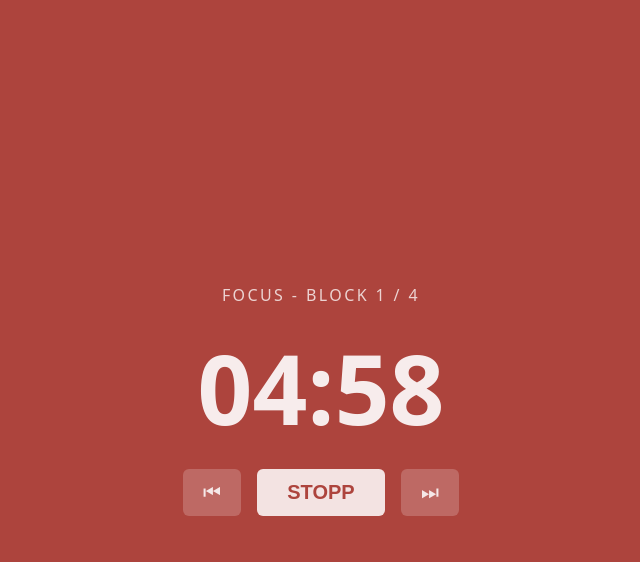
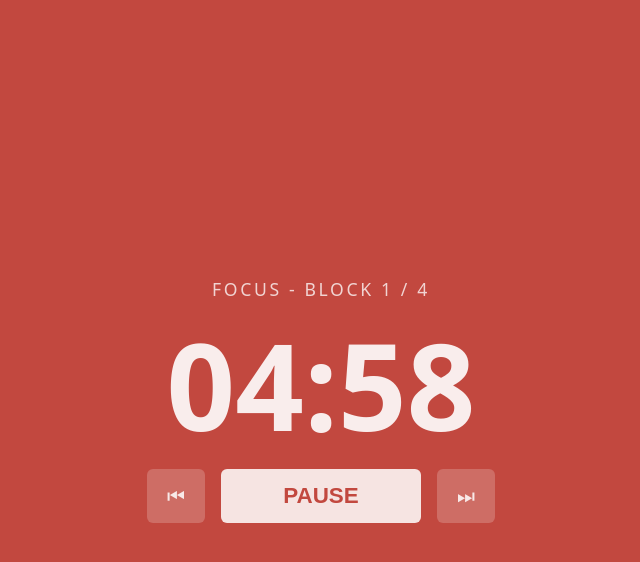
Before and after one commit to shivotno/rampodoro, a plain HTML site: page index.html in a window 1280 px wide. Both pictures are taken after a click on the button "START". Shown: the whole page, without its empty margins (319-959 px from the left). Drawn offline with Linux system fonts and the light colour scheme.

Commit message:
ui-change

```diff
--- a/script.js
+++ b/script.js
@@ -41,10 +41,10 @@ function countdown(){
         if(intervalID === null) {
             if(Notification.permission === "default") {Notification.requestPermission()}
             endTime = Date.now() + remainingTime
-            button.textContent = "Stopp"
+            button.textContent = "Pause"
             intervalID = setInterval(() => {
                 const restTime = endTime - Date.now()
-                if(restTime < WARNING_TIME && !warningSent && Notification.permission === "granted") {
+                if (restTime < WARNING_TIME && !warningSent && timeArray[phaseIndex].duration > WARNING_TIME && Notification.permission === "granted") {
                     new Notification("Rampodoro", {body: `Noch ${WARNING_TIME/MINUTE} Minuten übrig!`})
                     warningSent = true
                 }
--- a/style.css
+++ b/style.css
@@ -1,9 +1,8 @@
 body {
-    background-color: #ad443d;
+    background-color: #c2483f;
     color: rgba(255, 255, 255, 0.9);
     margin: 0;
     font-family: system-ui, sans-serif;
-    transition: background-color 0.5s;
 }
 
 main {
@@ -12,17 +11,20 @@ main {
     flex-direction: column;
     align-items: center;
     justify-content: center;
-    gap: 1rem;
+    gap: 1.5rem;
 }
 
 #time-display {
     margin: 0;
-    font-size: 6rem;
-    font-variant-numeric: tabular-nums
+    font-size: 7.5rem;
+    font-weight: 700;
+    line-height: 1;
+    font-variant-numeric: tabular-nums;
 }
 
 #phase-label {
     margin: 0;
+    font-size: 1.1rem;
     text-transform: uppercase;
     letter-spacing: 0.15em;
     opacity: 0.85;
@@ -38,23 +40,25 @@ button {
     border-radius: 6px;
     font-size: 1.25rem;
     padding: 0.75rem 1.25rem;
-    color: rgba(255, 255, 255, 0.85);;
+    color: rgba(255, 255, 255, 0.85);
     background-color: rgba(255, 255, 255, 0.2);
     cursor: pointer;
 }
 
 #start-btn {
-    color: #ad443d;
+    color: #c2483f;
     background-color: rgba(255, 255, 255, 0.85);
-    min-width: 8rem;
+    min-width: 12.5rem;
+    font-size: 1.4rem;
+    padding: 0.9rem 1.25rem;
     font-weight: 700;
     text-transform: uppercase;
 }
 
 body.break {
-    background-color: #30677f;
+    background-color: #3d7e9a;
 }
 
 body.break #start-btn {
-    color: #30677f;
+    color: #3d7e9a;
 }
```
